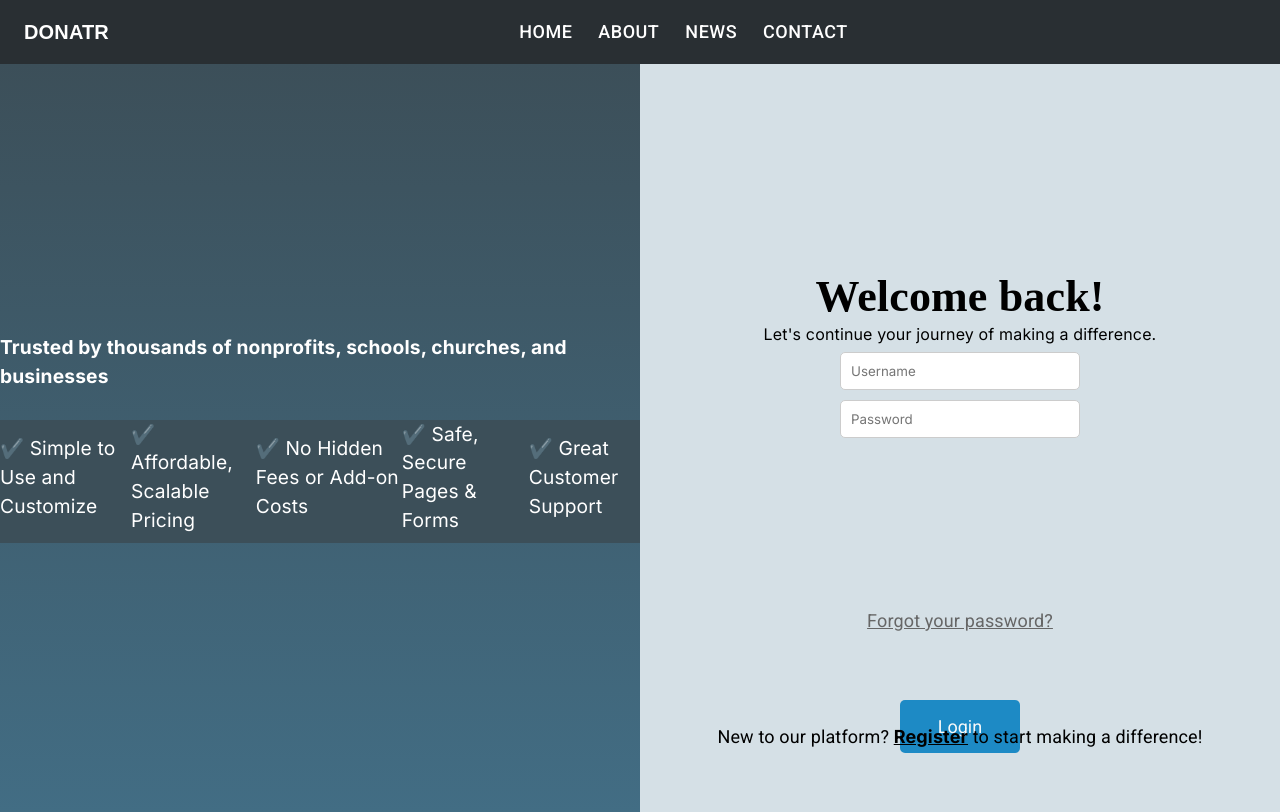
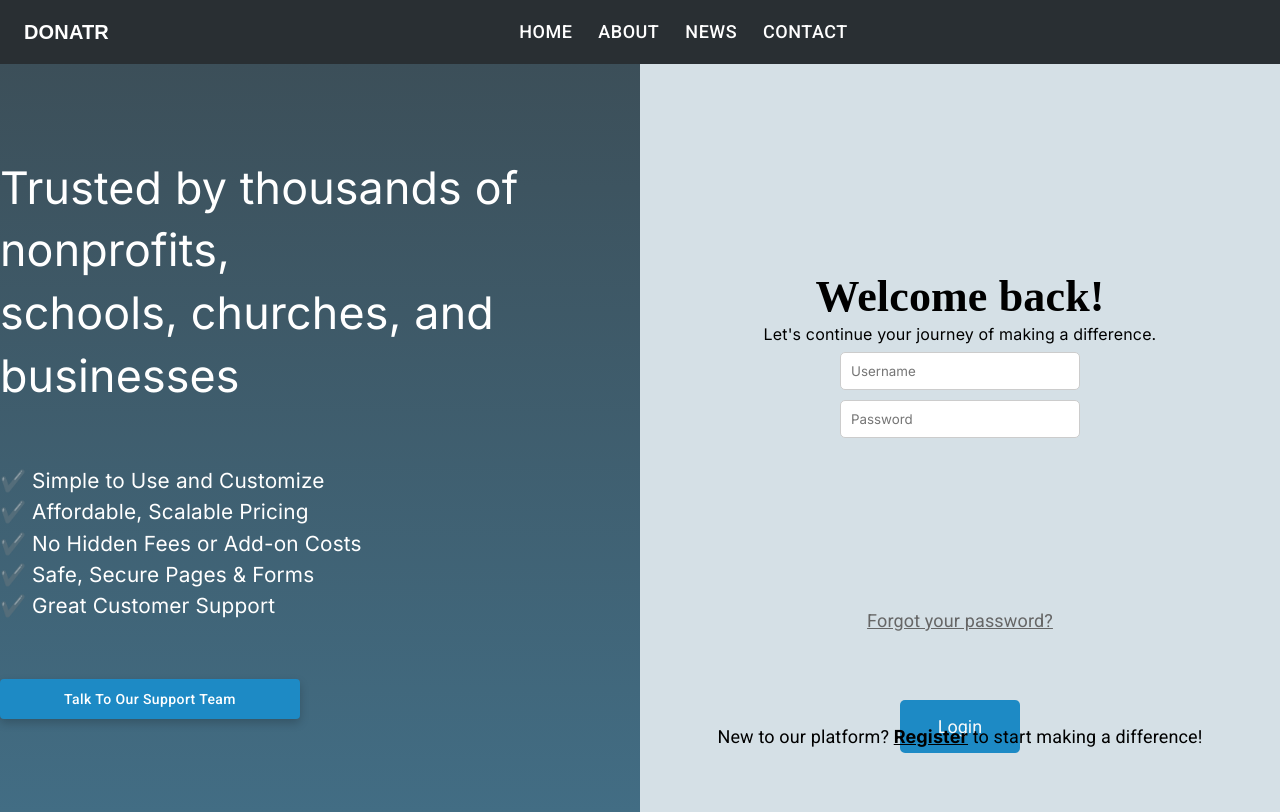
Before and after one commit to ahmedhussein107/DONATR, a React (Vite) app in the folder youth-like-fruits/: page /login in a window 1280 px wide. Built offline with nearby package versions, Linux system fonts and the light colour scheme.

Commit message:
editing in Login Page

```diff
--- a/youth-like-fruits/src/Loginpage/components/Layout2.jsx
+++ b/youth-like-fruits/src/Loginpage/components/Layout2.jsx
@@ -1,5 +1,5 @@
 import React from 'react';
-
+import MyButton from '../../Components/MyButton/MyButton.jsx'
 function Layout2() {
   const gradientStyle = {
     background: `linear-gradient(to bottom, #3C4F59, #426D84)`,
@@ -15,23 +15,53 @@ function Layout2() {
     fontSize: '1.2rem', // Adjust font size as needed
   };
 
-  const listItemStyle = {
-    marginBottom: '0.5rem', // Add some bottom margin to each list item for spacing
+  const titleStyle = {
+    fontWeight: 'Lato', // Make the title bold
+    marginBottom: '1.5rem', // Add margin bottom for spacing between title and other items
+    lineHeight: '1.4', // Set line height for the title (consider a global setting)
+    fontSize: '2.8rem', // Set font size for titles
+    color: 'WHITE', // Example color (check contrast against background)
   };
 
+  const listItemStyle = {
+    fontWeight: 'Lato', // Make the title bold
+    marginBottom: '1rem', // Add some bottom margin to each list item for spacing
+    fontSize: '1.3rem', // Set font size for list items
+    color: 'WHITE', // Example color (check contrast against background)
+  };
+  const buttonStyle = {
+    height: 80, // Adjust height as desired (in pixels)
+    // OR (if MyButton component supports height prop)
+    // ...MyButton.defaultProps,
+    // height: 50, // Set height in MyButton props
+  };
   return (
     <div style={gradientStyle}>
       <p style={contentStyle}>
-        <b>Trusted by thousands of nonprofits, schools, churches, and businesses</b>
+        <span style={titleStyle}>Trusted by thousands of nonprofits,<br/>  schools, churches, and businesses</span>
+        <br />
+        <br />
+        <br />
+
+        <span style={listItemStyle}>✔️ Simple to Use and Customize</span>
+        <br />
+        <span style={listItemStyle}>✔️ Affordable, Scalable Pricing</span>
+        <br />
+        <span style={listItemStyle}>✔️ No Hidden Fees or Add-on Costs</span>
+        <br />
+        <span style={listItemStyle}>✔️ Safe, Secure Pages & Forms</span>
+        <br />
+        <span style={listItemStyle}>✔️ Great Customer Support</span>
         <br/>
-        <br/> {/* Line break for better formatting */}
-        <ul style={{ listStyleType: 'none', paddingLeft: '0' }}> {/* Unordered list for styling */}
-          <li style={listItemStyle}>✔️ Simple to Use and Customize</li>
-          <li style={listItemStyle}>✔️ Affordable, Scalable Pricing</li>
-          <li style={listItemStyle}>✔️ No Hidden Fees or Add-on Costs</li>
-          <li style={listItemStyle}>✔️ Safe, Secure Pages & Forms</li>
-          <li style={listItemStyle}>✔️ Great Customer Support</li>
-        </ul>
+        <br/>
+        <br/>
+        <MyButton
+          label={'Talk To Our Support Team'}
+          normalColor='#1D8AC5'
+          hoverColor={'#155E85'}
+          minimumWidth={300}
+          style={buttonStyle} // Apply inline styles for height
+        />
       </p>
     </div>
   );
```
